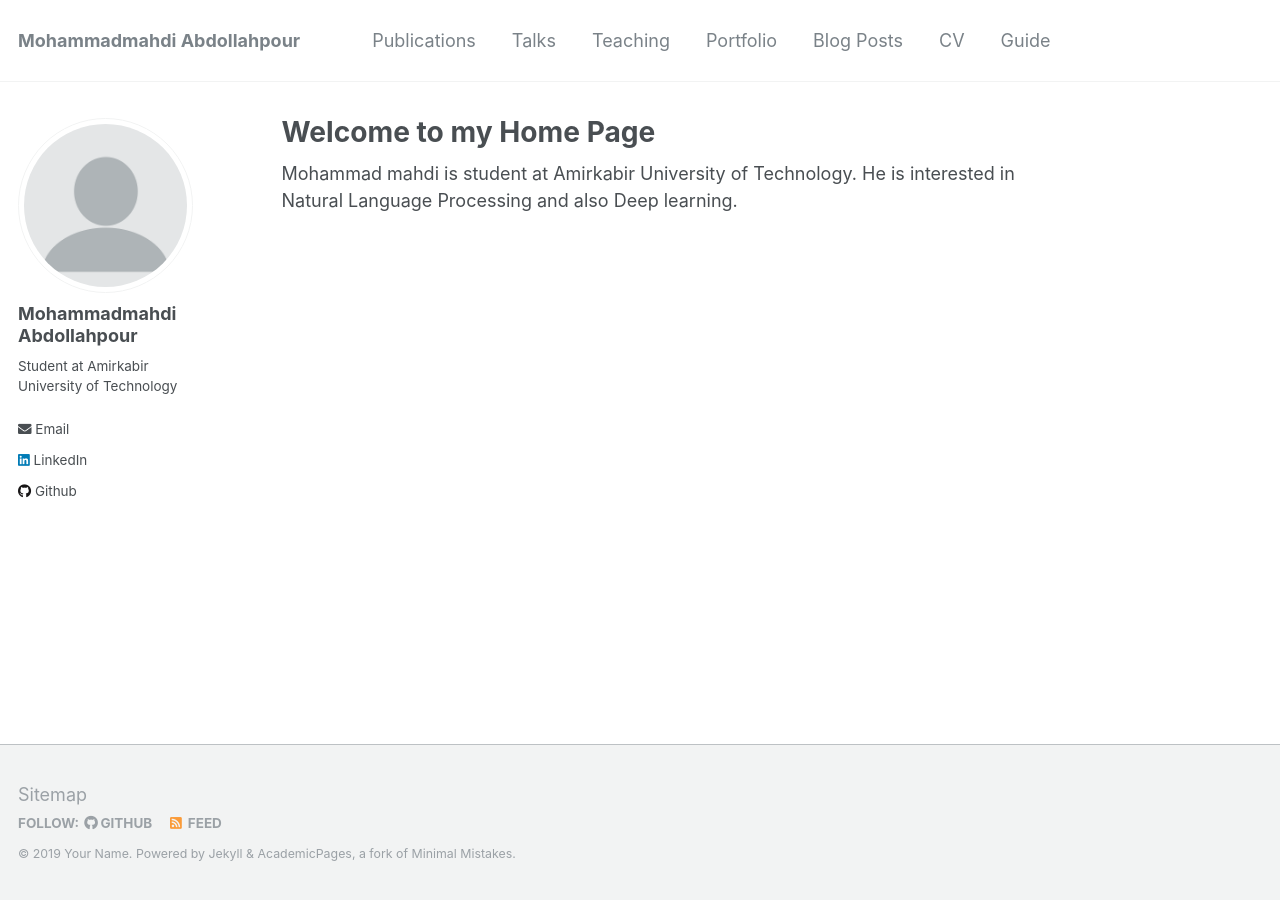
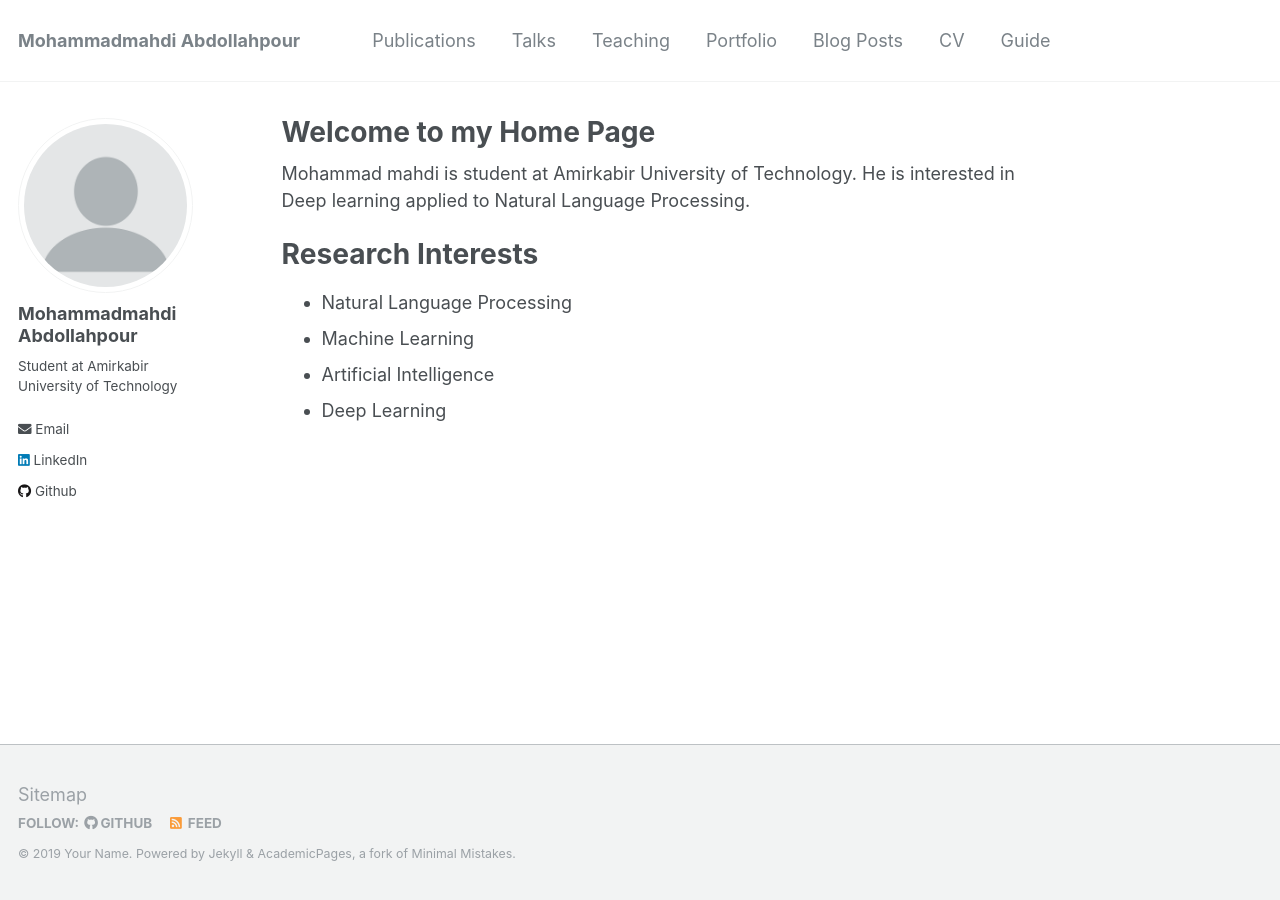
Before and after one commit to mahdiabdollahpour/mahdiabdollahpour.github.io, a Jekyll site: the page built from _pages/about.md, in a window 1280 px wide. Built offline with Jekyll 4.4.1, drawn with Linux system fonts in a browser that asks for light colours.

Commit message:
Update about.md

```diff
--- a/_pages/about.md
+++ b/_pages/about.md
@@ -8,7 +8,15 @@ redirect_from:
   - /about.html
 ---
 
-Mohammad mahdi is student at Amirkabir University of Technology. He is interested in Natural Language Processing and also Deep learning.
+Mohammad mahdi is student at Amirkabir University of Technology. He is interested in Deep learning applied to Natural Language Processing.
+
+
+Research Interests
+======
+* Natural Language Processing
+* Machine Learning
+* Artificial Intelligence
+* Deep Learning
 
 <!--
 A data-driven personal website
```
